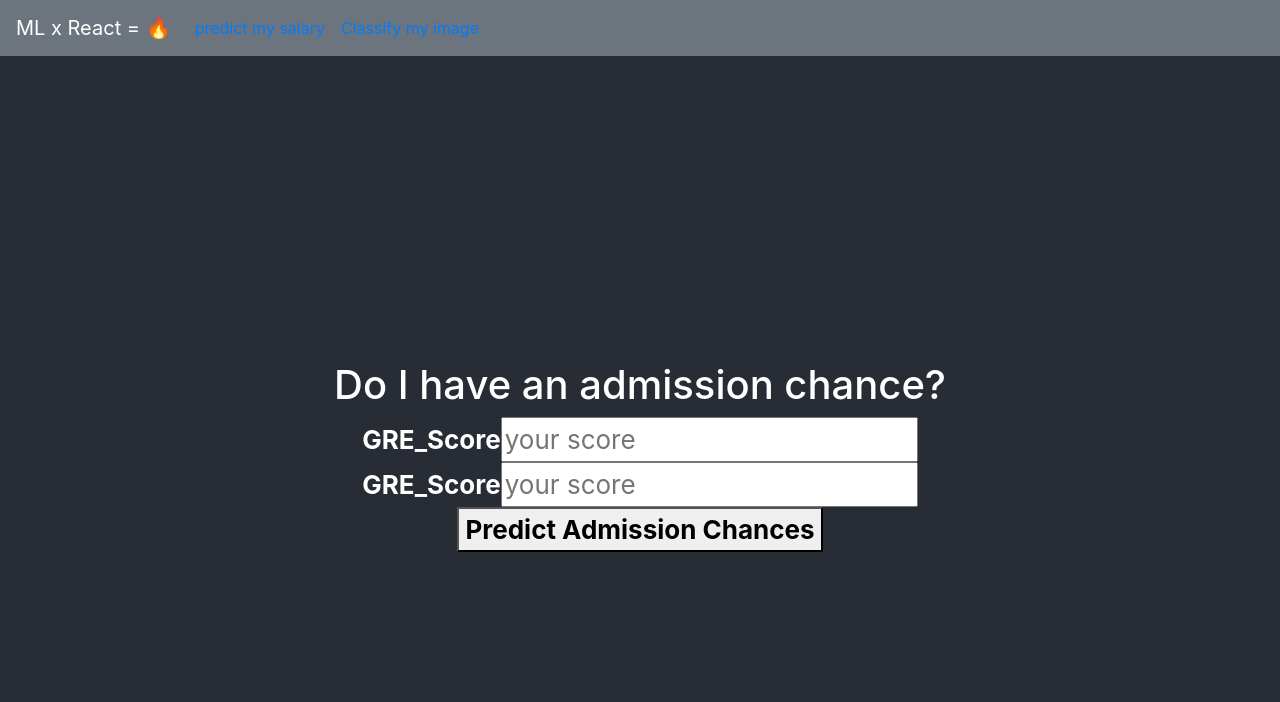
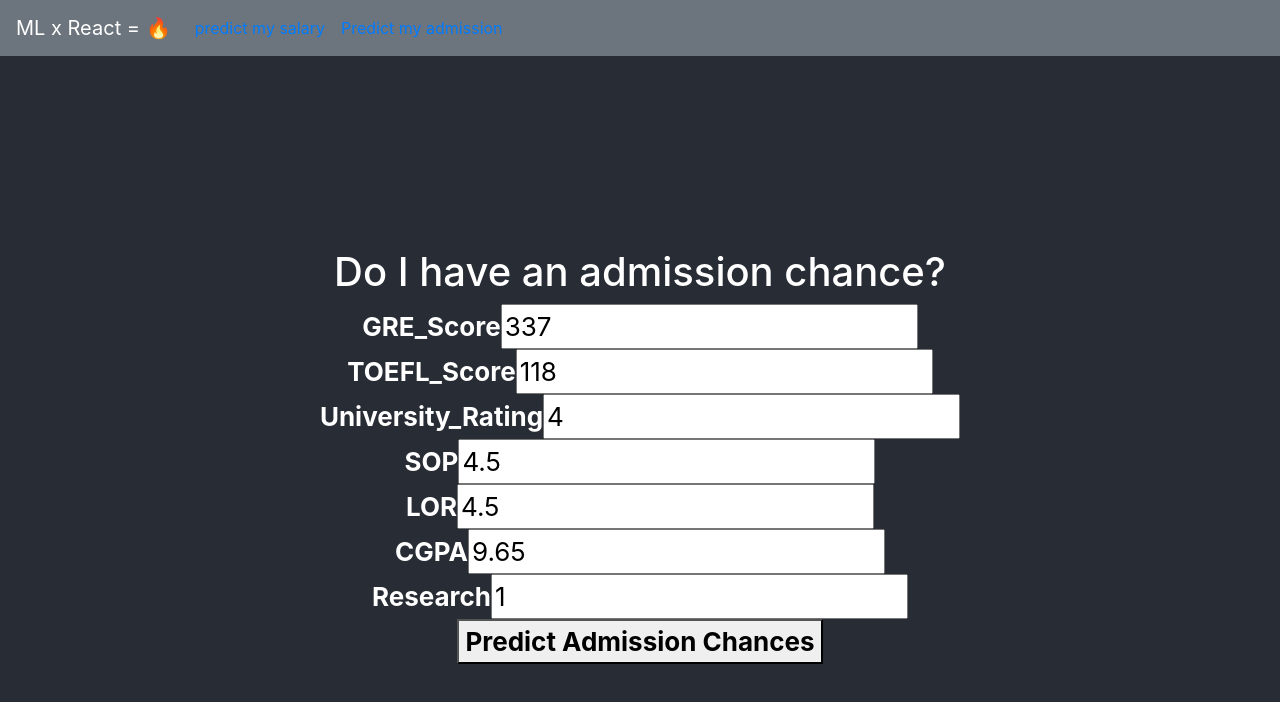
Before and after one commit to belke05/ML_flask_react, a React app in the folder frontend_react/: page /admissionpage in a window 1280 px wide. Shown: the top 702 px of the page. Built offline with nearby package versions, Linux system fonts and the light colour scheme; the HTML template or start-up script is replaced by a standard one.

Commit message:
working models

```diff
--- a/frontend_react/src/components/InputAdmission.js
+++ b/frontend_react/src/components/InputAdmission.js
@@ -13,6 +13,7 @@ export default function Input({
   };
 
   const handleClick = e => {
+    e.preventDefault();
     axios
       .post(
         `http://${window.location.hostname}:7000/predict_admission`,
@@ -20,7 +21,7 @@ export default function Input({
       )
       .then(res => {
         console.log(res.data);
-        setPredictedAdmission(res.data);
+        setPredictedAdmission(res.data.prediction);
       })
       .catch(err => console.log(err));
   };
@@ -30,22 +31,20 @@ export default function Input({
       {/* <p>{window.token}</p> */}
       <h1>Do I have an admission chance?</h1>
       <form onSubmit={handleClick} className="form">
-        <b>GRE_Score</b>
-        <input
-          type="number"
-          onChange={handleInputChange}
-          placeholder="your score"
-          name="GRE_Score"
-        />
-        <br />
-        <b>GRE_Score</b>
-        <input
-          type="number"
-          onChange={handleInputChange}
-          placeholder="your score"
-          name="GRE_Score"
-        />
-        <br />
+        {Object.keys(admissionData).map((key, i) => {
+          return (
+            <div>
+              <b>{key}</b>
+              <input
+                value={admissionData[key]}
+                type="number"
+                onChange={handleInputChange}
+                placeholder="your value"
+                name={key}
+              />
+            </div>
+          );
+        })}
         <button className="button-predict">
           <b>Predict Admission Chances</b>
         </button>
--- a/frontend_react/src/components/Navigator.js
+++ b/frontend_react/src/components/Navigator.js
@@ -11,7 +11,7 @@ export default function Navigator() {
           <Link to="/">predict my salary</Link>
         </Nav.Link>
         <Nav.Link href="#features">
-          <Link to="/admissionpage">Classify my image</Link>
+          <Link to="/admissionpage">Predict my admission</Link>
         </Nav.Link>
       </Nav>
     </Navbar>
--- a/frontend_react/src/components/predictionAdmission.js
+++ b/frontend_react/src/components/predictionAdmission.js
@@ -1,5 +1,9 @@
 import React from "react";
 
-export default function predictionAdmission(props) {
-  return <div></div>;
+export default function predictionAdmission({ isAdmission }) {
+  if (isAdmission) {
+    return <div>You will be admitted 🎓🎓</div>;
+  } else {
+    return <div>Probably no admission 😔😔</div>;
+  }
 }
--- a/frontend_react/src/pages/AdmissionPage.js
+++ b/frontend_react/src/pages/AdmissionPage.js
@@ -5,13 +5,13 @@ import PredictionAdmission from "../components/PredictionAdmission";
 export default function AdmissionPage() {
   const [predictedAdmission, setPredictedAdmission] = useState(false);
   const [admissionData, setAdmissionData] = useState({
-    GRE_Score: null,
-    TOEFL_Score: null,
-    University_Rating: null,
-    SOP: null,
-    LOR: null,
-    CGPA: null,
-    Research: null
+    GRE_Score: 337,
+    TOEFL_Score: 118,
+    University_Rating: 4,
+    SOP: 4.5,
+    LOR: 4.5,
+    CGPA: 9.65,
+    Research: 1
   });
 
   return (
@@ -21,7 +21,9 @@ export default function AdmissionPage() {
         admissionData={admissionData}
         setAdmissionData={setAdmissionData}
       />
-      <PredictionAdmission />
+      {predictedAdmission && (
+        <PredictionAdmission isAdmission={Number(predictedAdmission)} />
+      )}
     </div>
   );
 }
```
